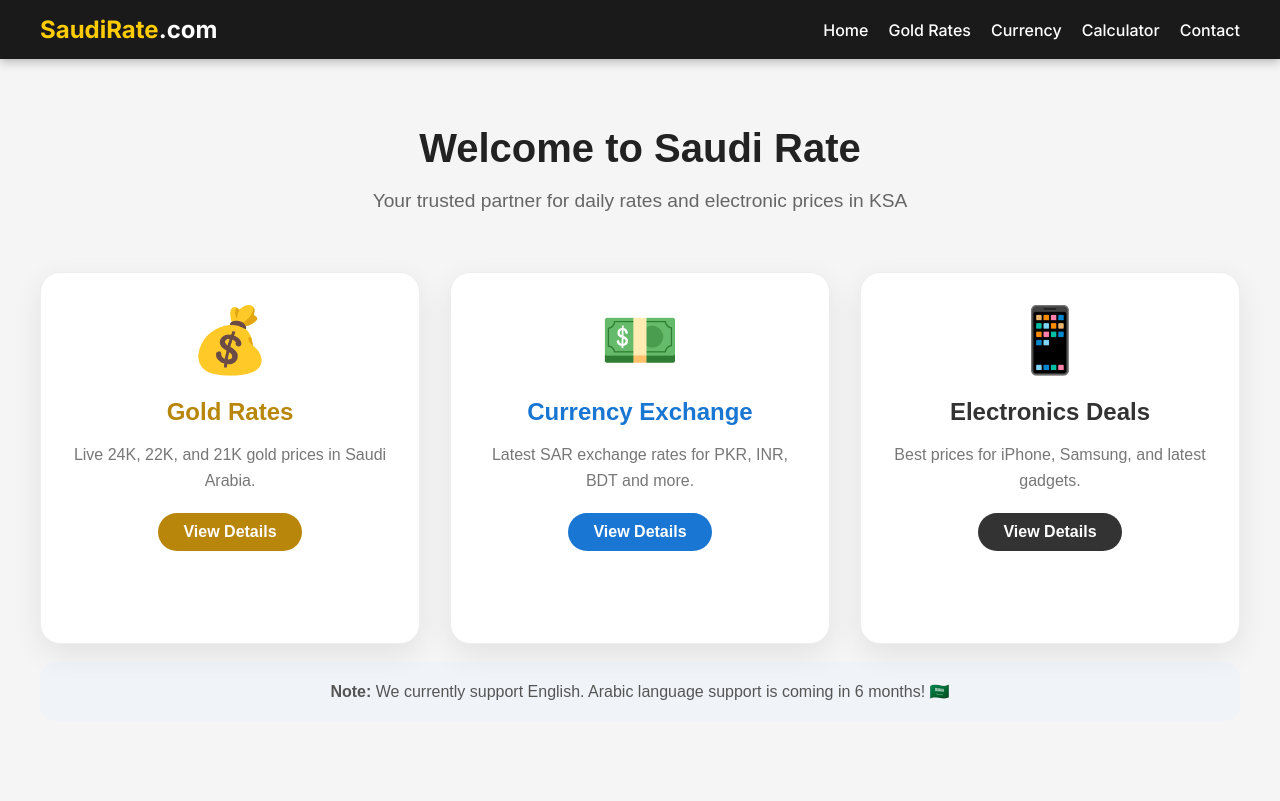
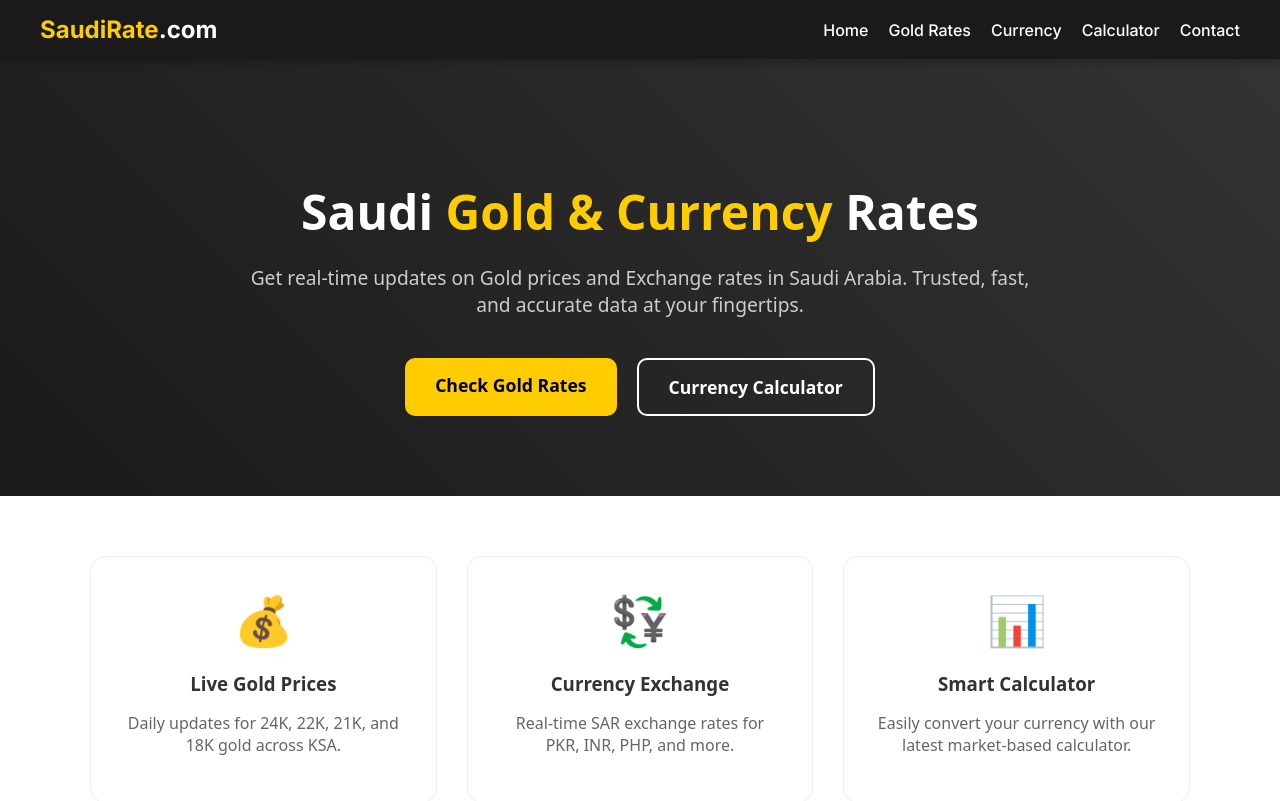
Before and after one commit to DiGiSaudia/saudirate, a Next.js app: page / in a window 1280 px wide. Shown: the top 801 px of the page. Built offline with nearby package versions, Linux system fonts and the light colour scheme.

Commit message:
Updated hero section and removed electronics

```diff
--- a/app/page.tsx
+++ b/app/page.tsx
@@ -1,83 +1,69 @@
+'use client';
 import React from 'react';
 import Link from 'next/link';
 
 export default function HomePage() {
-  const sections = [
-    {
-      title: "Gold Rates",
-      description: "Live 24K, 22K, and 21K gold prices in Saudi Arabia.",
-      link: "/gold-rates",
-      icon: "💰",
-      color: "#b8860b"
-    },
-    {
-      title: "Currency Exchange",
-      description: "Latest SAR exchange rates for PKR, INR, BDT and more.",
-      link: "/currency",
-      icon: "💵",
-      color: "#1976d2"
-    },
-    {
-      title: "Electronics Deals",
-      description: "Best prices for iPhone, Samsung, and latest gadgets.",
-      link: "/electronics",
-      icon: "📱",
-      color: "#333"
-    }
-  ];
+  return (
+    <main style={{ fontFamily: 'system-ui, sans-serif' }}>
+      {/* Hero Section */}
+      <section style={{
+        padding: '80px 20px',
+        textAlign: 'center',
+        backgroundColor: '#1a1a1a',
+        color: 'white',
+        backgroundImage: 'linear-gradient(45deg, #1a1a1a 0%, #333 100%)'
+      }}>
+        <div style={{ maxWidth: '800px', margin: '0 auto' }}>
+          <h1 style={{ fontSize: '3rem', fontWeight: 'bold', marginBottom: '20px' }}>
+            Saudi <span style={{ color: '#ffcc00' }}>Gold & Currency</span> Rates
+          </h1>
+          <p style={{ fontSize: '1.2rem', color: '#ccc', marginBottom: '40px' }}>
+            Get real-time updates on Gold prices and Exchange rates in Saudi Arabia.
+            Trusted, fast, and accurate data at your fingertips.
+          </p>
 
-  return (
-    <div style={{ padding: '40px 20px', maxWidth: '1200px', margin: '0 auto', fontFamily: 'Arial, sans-serif' }}>
+          <div style={{ display: 'flex', gap: '20px', justifyContent: 'center', flexWrap: 'wrap' }}>
+            <Link href="/gold-rates" style={{
+              backgroundColor: '#ffcc00', color: '#000', padding: '15px 30px',
+              borderRadius: '10px', fontWeight: 'bold', textDecoration: 'none', fontSize: '1.1rem'
+            }}>
+              Check Gold Rates
+            </Link>
+            <Link href="/calculator" style={{
+              backgroundColor: 'transparent', color: 'white', padding: '15px 30px',
+              borderRadius: '10px', fontWeight: 'bold', textDecoration: 'none',
+              fontSize: '1.1rem', border: '2px solid white'
+            }}>
+              Currency Calculator
+            </Link>
+          </div>
+        </div>
+      </section>
 
-      {/* Hero Section */}
-      <div style={{ textAlign: 'center', marginBottom: '60px' }}>
-        <h1 style={{ fontSize: '2.5rem', color: '#222', marginBottom: '10px' }}>Welcome to Saudi Rate</h1>
-        <p style={{ fontSize: '1.2rem', color: '#666' }}>Your trusted partner for daily rates and electronic prices in KSA</p>
-      </div>
+      {/* Quick Info Section */}
+      <section style={{ padding: '60px 20px', backgroundColor: '#fff' }}>
+        <div style={{ maxWidth: '1100px', margin: '0 auto', display: 'grid', gridTemplateColumns: 'repeat(auto-fit, minmax(300px, 1fr))', gap: '30px' }}>
 
-      {/* Navigation Cards */}
-      <div style={{
-        display: 'grid',
-        gridTemplateColumns: 'repeat(auto-fit, minmax(300px, 1fr))',
-        gap: '30px'
-      }}>
-        {sections.map((section, index) => (
-          <Link href={section.link} key={index} style={{ textDecoration: 'none' }}>
-            <div style={{
-              backgroundColor: 'white',
-              borderRadius: '20px',
-              padding: '30px',
-              textAlign: 'center',
-              boxShadow: '0 10px 30px rgba(0,0,0,0.08)',
-              border: '1px solid #eee',
-              cursor: 'pointer',
-              height: '100%',
-              transition: 'transform 0.3s ease'
-            }}>
-              <div style={{ fontSize: '4rem', marginBottom: '20px' }}>{section.icon}</div>
-              <h2 style={{ color: section.color, marginBottom: '15px' }}>{section.title}</h2>
-              <p style={{ color: '#777', lineHeight: '1.6', marginBottom: '20px' }}>{section.description}</p>
-              <span style={{
-                display: 'inline-block',
-                padding: '10px 25px',
-                backgroundColor: section.color,
-                color: 'white',
-                borderRadius: '50px',
-                fontWeight: 'bold'
-              }}>
-                View Details
-              </span>
-            </div>
-          </Link>
-        ))}
-      </div>
+          <div style={{ padding: '30px', borderRadius: '15px', border: '1px solid #eee', textAlign: 'center' }}>
+            <div style={{ fontSize: '3rem', marginBottom: '15px' }}>💰</div>
+            <h3 style={{ marginBottom: '10px' }}>Live Gold Prices</h3>
+            <p style={{ color: '#666' }}>Daily updates for 24K, 22K, 21K, and 18K gold across KSA.</p>
+          </div>
 
-      {/* Future Arabic Support Note */}
-      <div style={{ marginTop: '80px', textAlign: 'center', padding: '20px', backgroundColor: '#f0f4f8', borderRadius: '15px' }}>
-        <p style={{ color: '#555', margin: 0 }}>
-          <strong>Note:</strong> We currently support English. Arabic language support is coming in 6 months! 🇸🇦
-        </p>
-      </div>
-    </div>
+          <div style={{ padding: '30px', borderRadius: '15px', border: '1px solid #eee', textAlign: 'center' }}>
+            <div style={{ fontSize: '3rem', marginBottom: '15px' }}>💱</div>
+            <h3 style={{ marginBottom: '10px' }}>Currency Exchange</h3>
+            <p style={{ color: '#666' }}>Real-time SAR exchange rates for PKR, INR, PHP, and more.</p>
+          </div>
+
+          <div style={{ padding: '30px', borderRadius: '15px', border: '1px solid #eee', textAlign: 'center' }}>
+            <div style={{ fontSize: '3rem', marginBottom: '15px' }}>📊</div>
+            <h3 style={{ marginBottom: '10px' }}>Smart Calculator</h3>
+            <p style={{ color: '#666' }}>Easily convert your currency with our latest market-based calculator.</p>
+          </div>
+
+        </div>
+      </section>
+    </main>
   );
 }
```
